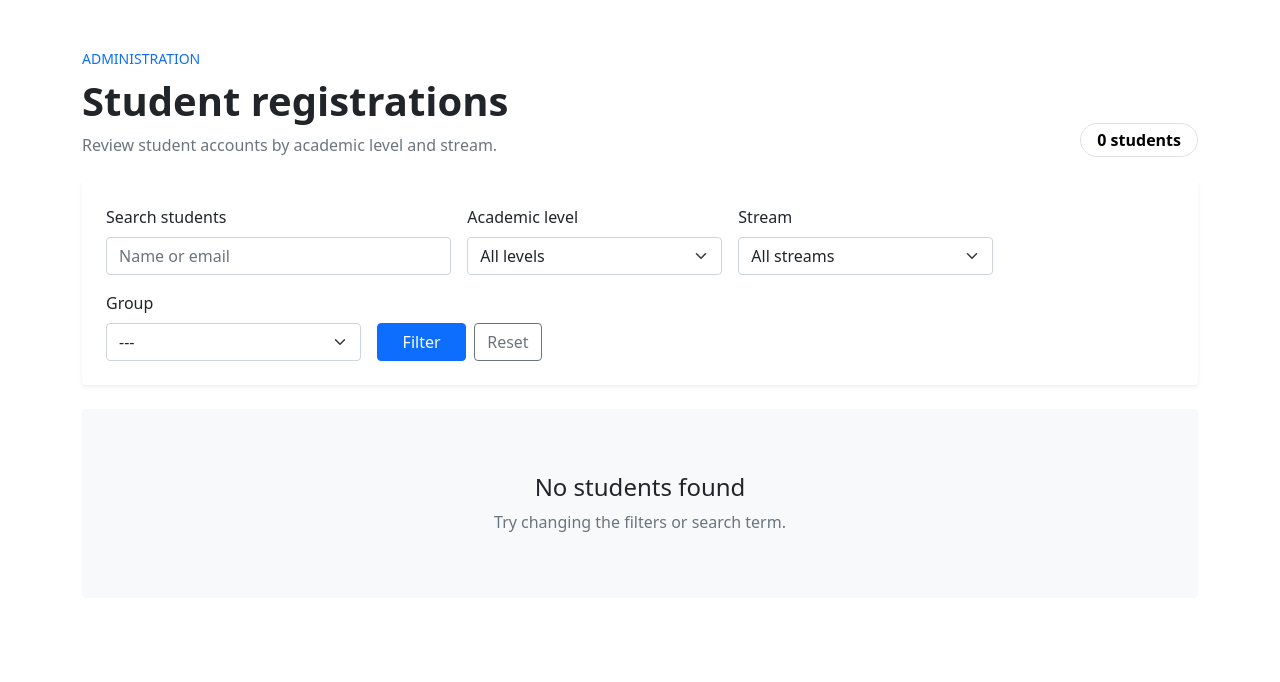
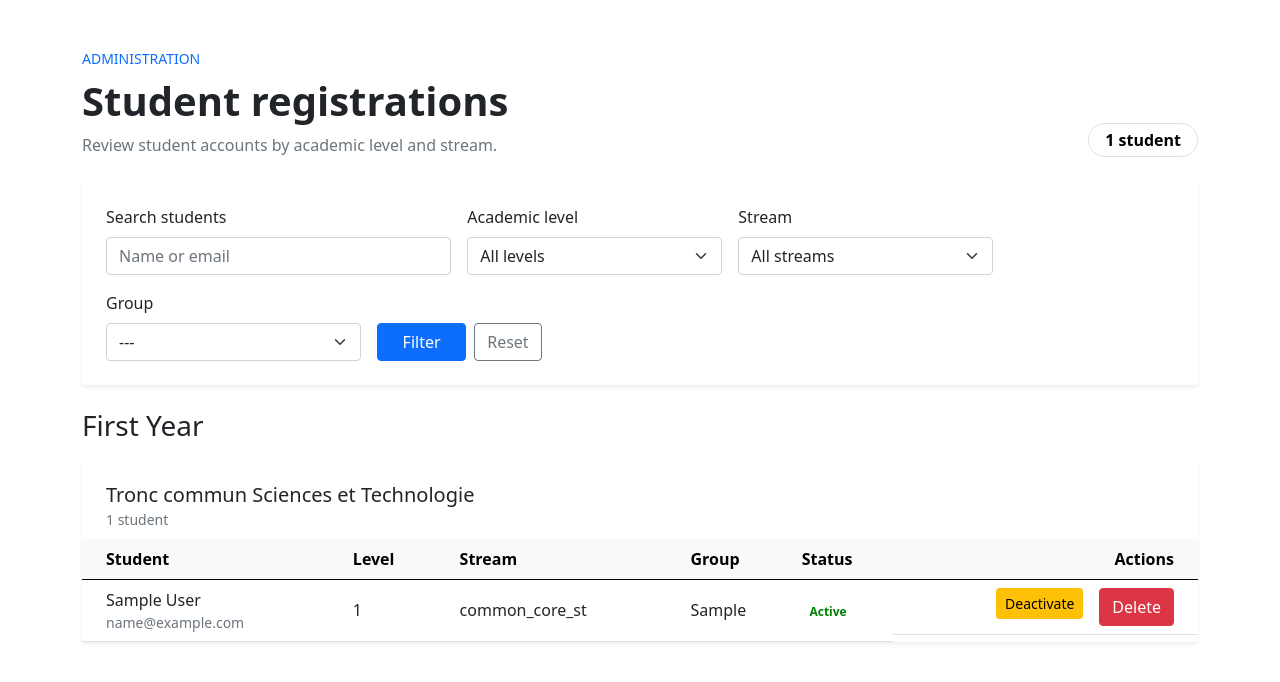
Before and after one commit to youcefpy/english_station, a Django app: page /accounts/admin-panel/ in a window 1280 px wide. Shown: the top 682 px of the page. Run offline with Django 5.2, Linux system fonts and the light colour scheme; a user stored in the database is signed in; tables that the repository leaves empty hold one stand-in row (values such as "Sample post").

Commit message:
app_user.views: add deactivate user

```diff
--- a/user_app/templates/admin_panel.html
+++ b/user_app/templates/admin_panel.html
@@ -113,15 +113,25 @@
                                                     <span class="badge rounded-pill text-bg-warning" style="color: orange;">Pending</span>
                                                 {% endif %}
                                             </td>
-                                            <td class="text-end pe-4">
+                                            <td class="text-end pe-4" style="display: flex;flex-direction: row;gap: 1rem;justify-items: end;justify-content: end;">
+
                                                 {% if not student.is_active %}
-                                                    <form method="post" action="{% url 'approve_student' student.id %}" class="m-0">
-                                                        {% csrf_token %}
-                                                        <button class="btn btn-sm btn-primary" type="submit">Activate</button>
-                                                    </form>
+                                                    <div>
+                                                      <form method="post" action="{% url 'approve_student' student.id %}" class="m-0">
+                                                          {% csrf_token %}
+                                                          <button class="btn btn-sm btn-primary" type="submit">Activate</button>
+                                                      </form>
+                                                    </div>
                                                 {% else %}
-                                                    <span class="small text-muted">No action needed</span>
-                                                    <button class="btn btn-danger">Delete</button>
+                                                    <div>
+                                                      <form method="post" action="{% url 'deactivate_student' student.id %}" class="m-0">
+                                                          {% csrf_token %}
+                                                          <button class="btn btn-sm btn-warning" type="submit">Deactivate</button>
+                                                      </form>
+                                                    </div>
+                                                    <div>
+                                                      <button class="btn btn-danger">Delete</button>
+                                                    </div>
                                                 {% endif %}
                                             </td>
                                         </tr>
--- a/user_app/urls.py
+++ b/user_app/urls.py
@@ -1,3 +1,4 @@
+from os import name
 from django.urls import path
 from django.views.generic import TemplateView
 
@@ -12,6 +13,7 @@
     path('login/',view=views.login_student,name="login"),
     path('admin-panel/',views.admin_page,name='admin_panel'),
     path('admin-panel/students/<int:student_id>/approve/',
-         views.approve_student,name='approve_student'),
-    path('logout/',view= views.logout_student, name='logout_student'),
+         view=views.approve_student,name='approve_student'),
+    path(route="admin-panel/deac-students/<int:student_id>/",view=views.deactivate_student,name="deactivate_student"),
+    path(route='logout/',view= views.logout_student, name='logout_student'),
 ]
--- a/user_app/views.py
+++ b/user_app/views.py
@@ -10,7 +10,7 @@
 from django.utils.http import urlsafe_base64_decode
 from django.views.decorators.http import require_POST
 
-from user_app.services import send_password_setup_email
+from user_app.services import send_password_setup_email, send_student_deactivated_email
 from utils import AcadimicLevelChoices, StreamNameChoices
 
 from .forms import StudentForm, StudentFormSetPassWord, StudentLogin
@@ -120,6 +120,16 @@
     return redirect("admin_panel")
 
 @staff_member_required
+@require_POST
+def deactivate_student(request,student_id):
+    student = get_object_or_404(Student,pk=student_id)
+    if student.is_active:
+        student.is_active = False
+        student.save(update_fields=['is_active'])
+        send_student_deactivated_email(student)
+    return redirect(to="admin_panel")
+
+@staff_member_required
 def admin_page(request):
     students = Student.objects.all()
     level = request.GET.get("level", "")
@@ -127,17 +137,13 @@
     group = request.GET.get("group", "")
     search = request.GET.get("q", "").strip()
 
-    list_groups = []
-    level_groups = students.values_list("group").distinct().order_by("level", "group")
-    for group in level_groups:
-        list_groups.append(group)
     # Apply optional filters before arranging students into level and stream groups.
     if level:
-        students = students.filter(level=level)
+        students = students.filter(level=level).order_by('level')
     if stream:
-        students = students.filter(stream=stream)
+        students = students.filter(stream=stream).order_by('level')
     if group:
-        students = students.filter(group=group)
+        students = students.filter(group=group).order_by('level')
     if search:
         students = students.filter(
             Q(first_name__icontains=search)
@@ -174,6 +180,11 @@
                 "streams": stream_groups,
             })
 
+    list_groups = []
+    level_groups = students.values_list("level","group").distinct().order_by("level", "group")
+    for _ ,group in level_groups:
+        list_groups.append(group)  # noqa: PERF402
+
     context = {
         "students": filtered_students,
         "student_groups": student_groups,
```
Also changed, not shown: user_app/services.py (+14 -0 lines).
